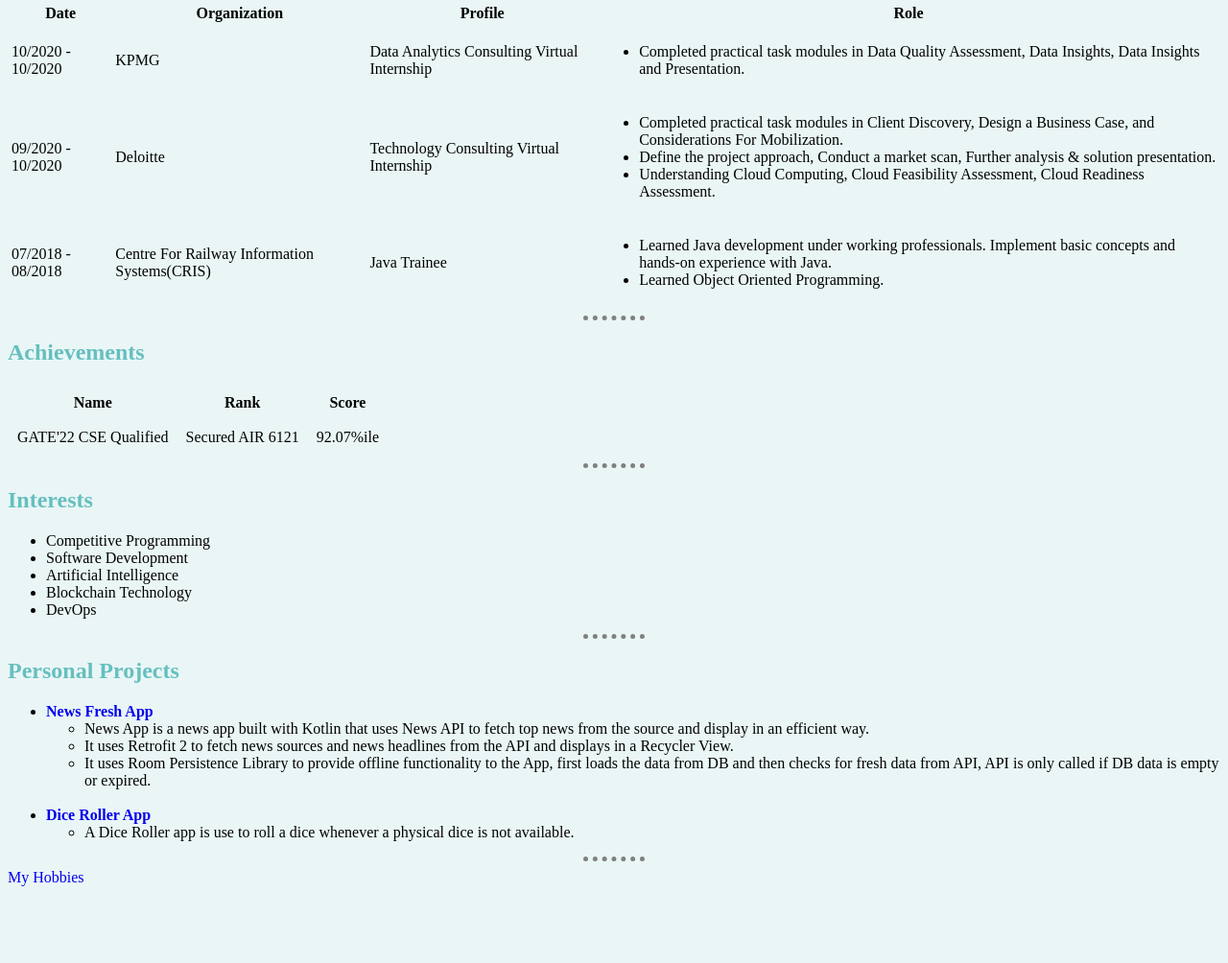
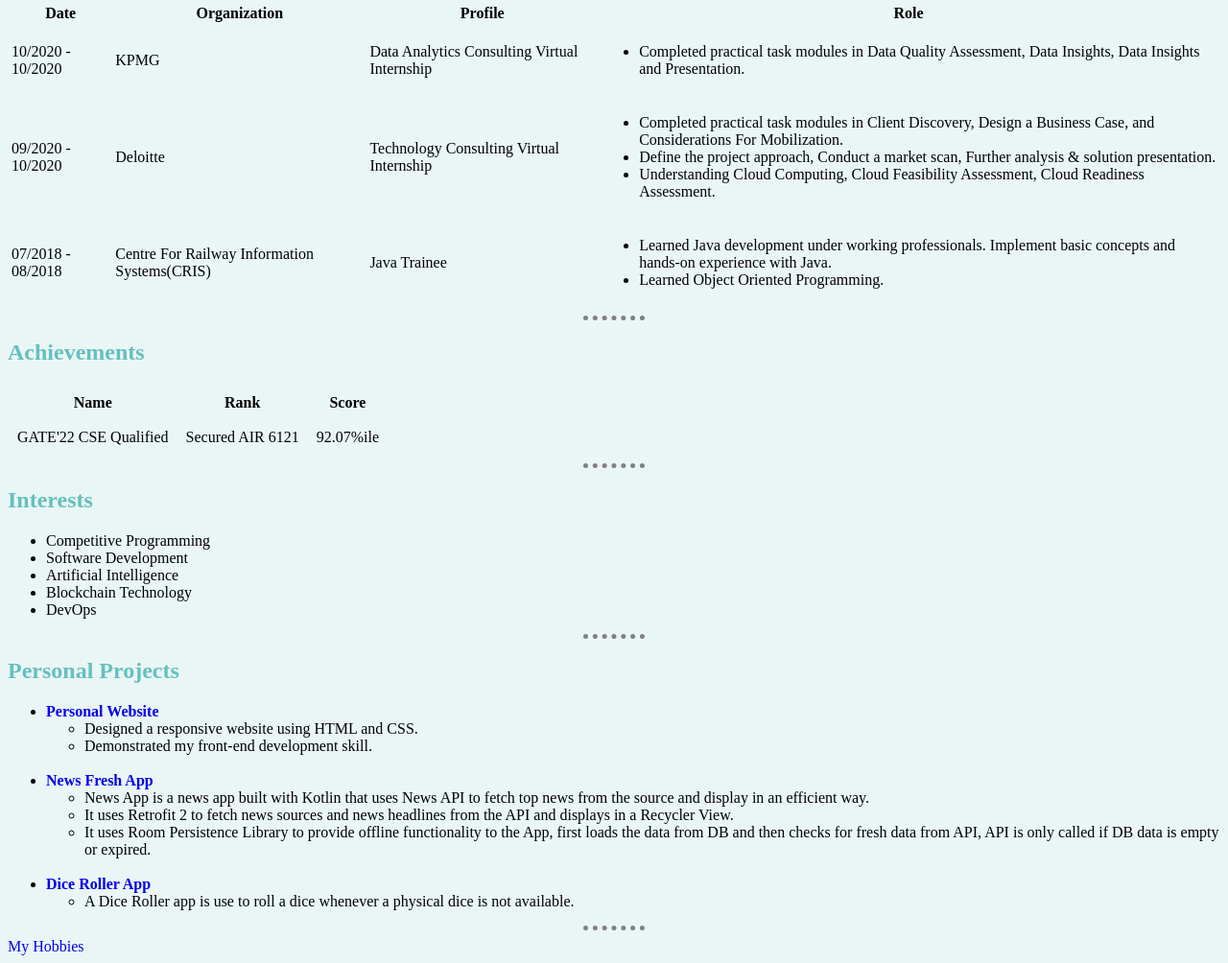
Before and after one commit to aayushdogra/Portfolio-Website, a plain HTML site: page index.html in a window 1280 px wide. Shown: the part 1004-2008 px from the top of the page at 96% size. Before the commit the page ends 1936 px from the top, so only its background shows below. Drawn offline with Linux system fonts and the light colour scheme.

Commit message:
Project section updated

```diff
--- a/index.html
+++ b/index.html
@@ -281,6 +281,13 @@
 
   <h2>Personal Projects</h2>
   <ul>
+    <li><strong><a href="https://github.com/aayushdogra/PersonalSite">Personal Website</a></strong></li>
+    <ul>
+      <li>Designed a responsive website using HTML and CSS.</li>
+      <li>Demonstrated my front-end development skill.</li>
+    </ul>
+    <br>
+
     <li><strong><a href="https://github.com/aayushdogra/News_Fresh">News Fresh App</a></strong></li>
     <ul>
       <li>News App is a news app built with Kotlin that uses News API to
@@ -293,6 +300,7 @@
         expired.</li>
     </ul>
     <br>
+
     <li><strong><a href="https://github.com/aayushdogra/Dice_Roller">Dice Roller App</a></strong></li>
       <ul>
         <li>A Dice Roller app is use to roll a dice whenever a physical dice is not available.</li>
```
